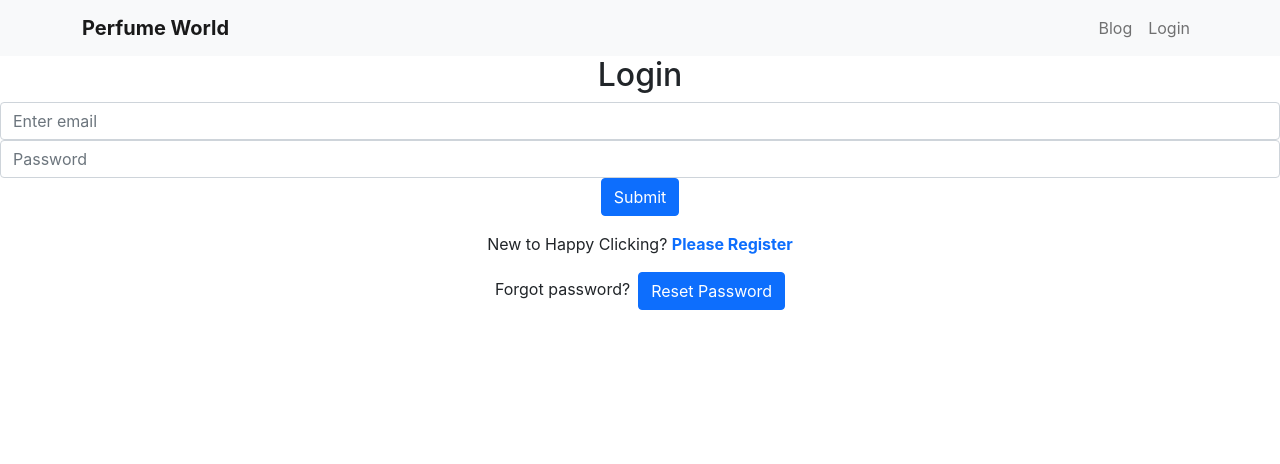
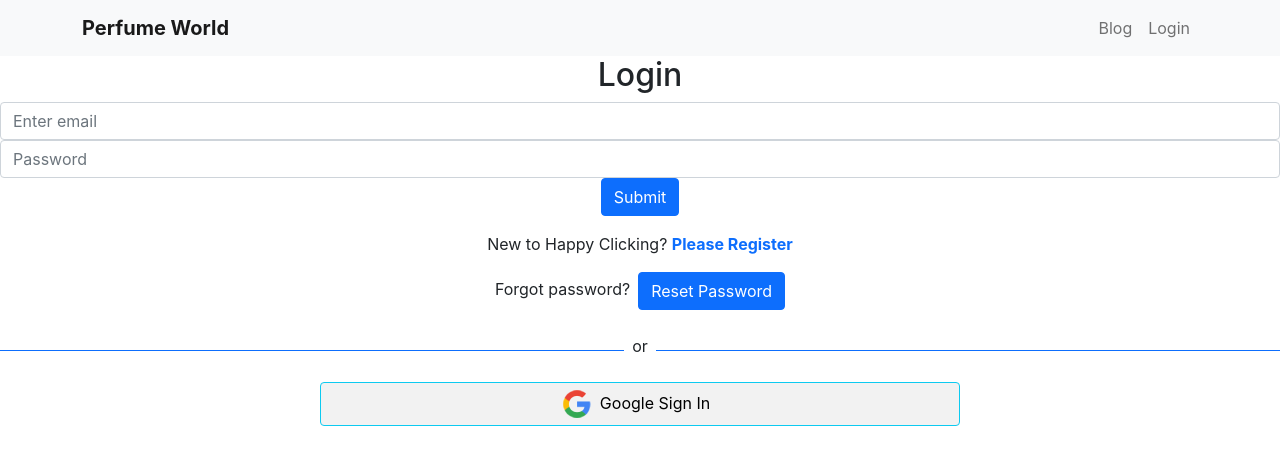
Before and after one commit to dilshadara/Perfume-World, a React (Create React App) app: page /login in a window 1280 px wide. Shown: the top 464 px of the page. Built offline with nearby package versions, Linux system fonts and the light colour scheme; no server answers.

Commit message:
google sign in done

```diff
--- a/src/Pages/Login/SocialLogin/SocialLogin.js
+++ b/src/Pages/Login/SocialLogin/SocialLogin.js
@@ -1,9 +1,50 @@
 import React from 'react';
+import auth from '../../../firebase.init';
+import { useSignInWithGoogle } from 'react-firebase-hooks/auth';
+import Loading from '../../Shared/Loading/Loading';
+import google from '../../../images/social/google.png';
+import { useNavigate } from 'react-router-dom';
 
 const SocialLogin = () => {
+    const [signInWithGoogle, user, loading, error] = useSignInWithGoogle(auth);
+    const navigate = useNavigate();
+
+
+    if(loading){
+        return <Loading></Loading>
+    }
+
+
+    if(user){
+        navigate('/home');
+    }
+
+
+    let errorElement;
+    if(error){
+        errorElement=<p className='text-danger'>{error?.message}</p>
+    }
+
+
+
     return (
         <div>
+            <div className='d-flex align-items-center'>
+                <div style={{ height: '1px' }} className='bg-primary w-50'></div>
+                <p className='mt-2 px-2'>or</p>
+                <div style={{ height: '1px' }} className='bg-primary w-50'></div>
+            </div>
+            {errorElement}
+            <div className=''>
+                <button
+                    onClick={() => signInWithGoogle()}
+                    className='btn btn-info w-50 d-block mx-auto my-2' style={{backgroundColor: '#F2F2F2'}}>
+                    <img style={{ width: '30px' }} src={google} alt="" />
+                    <span className='px-2'>Google Sign In</span>
+                </button>
 
+
+            </div>
         </div>
     );
 };
```
Also changed, not shown: src/images/social/github.png (added), src/images/social/google.png (added).
